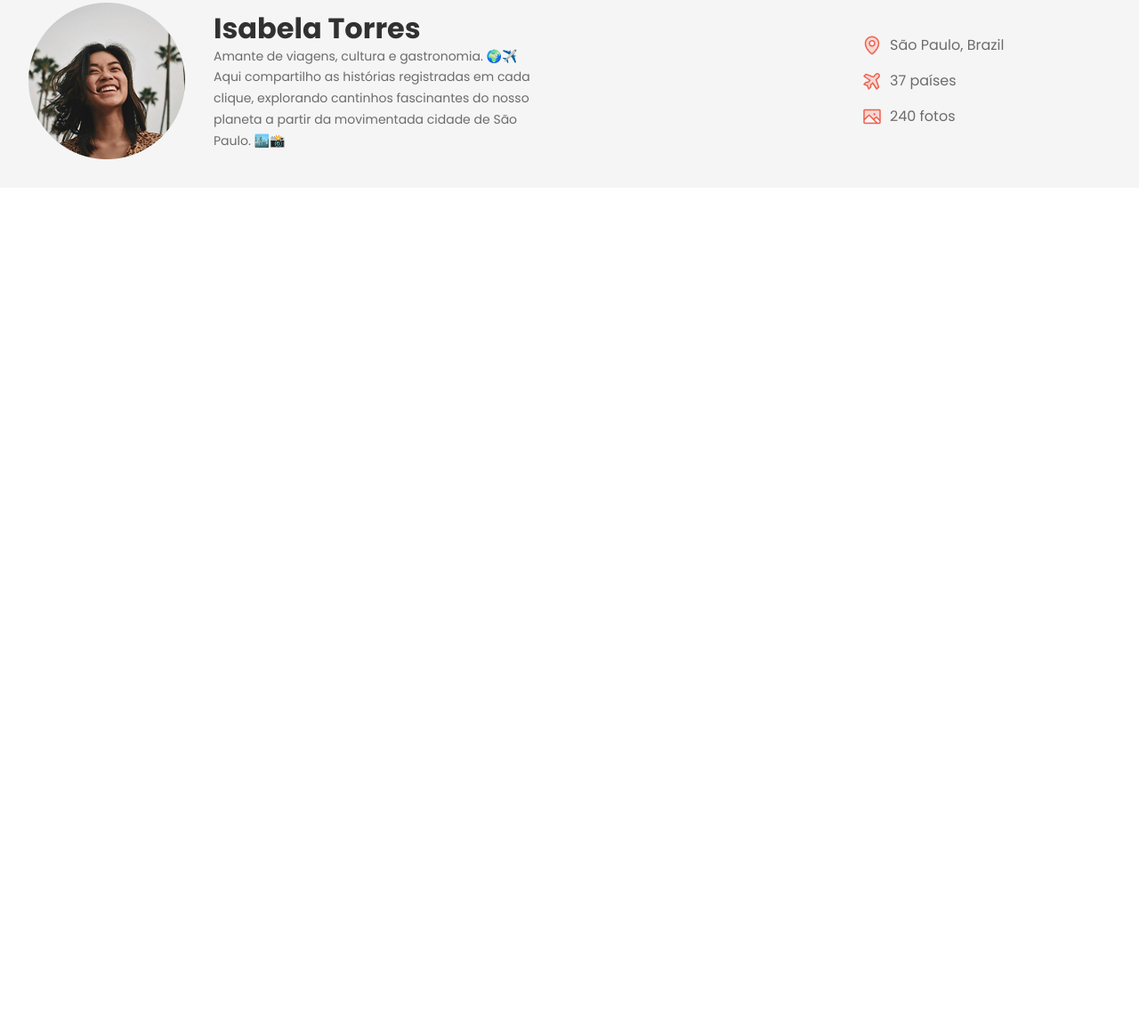
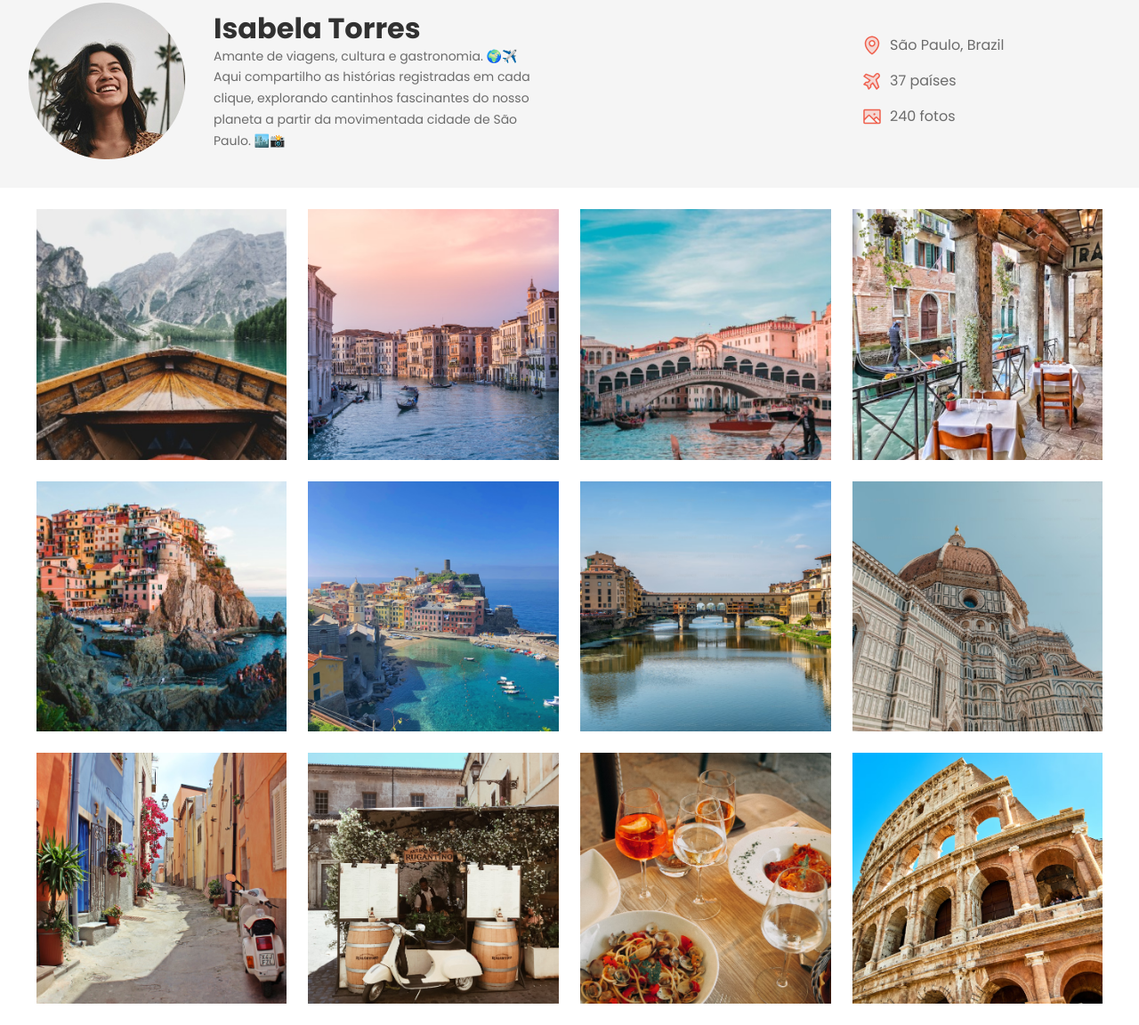
Before and after one commit to lucascorr-eng/travelgram, a plain HTML site: page index.html in a window 1280 px wide. Shown: the part 116-1268 px from the top of the page at 89% size. Before the commit the page ends 800 px from the top, so only its background shows below. Drawn offline with Linux system fonts and the light colour scheme.

Commit message:
buid galery

```diff
--- a/index.html
+++ b/index.html
@@ -36,5 +36,19 @@
       </ul>
     </header>
   </div>
+  <main id="galery">
+    <img src="assets/image/Image 01.png" alt="Uma canoa em um rio com uma linda vista de grande montanhas">
+    <img src="assets/image/Image 02.png" alt="Rio em Viena com alguns barcos">
+    <img src="assets/image/Image 03.png" alt="Passarela e barcos no rio">
+    <img src="assets/image/Image 04.png" alt="Foto de mesas de um restaurante na varanda">
+    <img src="assets/image/Image 05.png" alt="Vista de um morro preenchido por casas perto do mar">
+    <img src="assets/image/Image 06.png" alt="Ilha envolvida polo mar">
+    <img src="assets/image/Image 07.png" alt="Vista de uma passarela em cima do rio">
+    <img src="assets/image/Image 08.png" alt="Uma torre de uma igreja ">
+    <img src="assets/image/Image 09.png" alt="Um corredor apertado com vista de casas antigas">
+    <img src="assets/image/Image 10.png" alt="Uma banca de venda perto de uma moto">
+    <img src="assets/image/Image 11.png" alt="Prato com massas e taças de vinho">
+    <img src="assets/image/Image 12.png" alt="Foto do Colisseu em Roma">
+  </main>
 </body>
 </html>
--- /dev/null
+++ b/styles/main.css
@@ -0,0 +1,17 @@
+#galery {
+  display: flex;
+  align-items: center;
+  justify-content: center;
+  flex-wrap: wrap;
+  gap: 24px;
+
+
+  width: 100%;
+  padding-block: 24px;
+}
+
+#galery img {
+  object-fit: cover;
+  width: 22%;
+  height: 22%;
+}
--- a/styles/styles.css
+++ b/styles/styles.css
@@ -1,3 +1,4 @@
 @import url("global.css");
 @import url("navgation.css");
 @import url("header.css");
+@import url("main.css");
```
